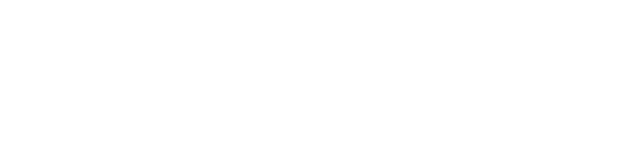
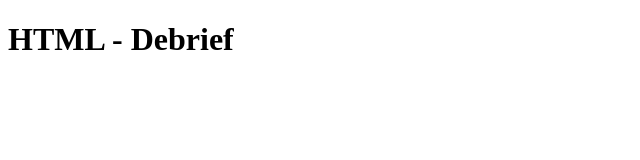
Before and after one commit to happymelonbox/HTML-Debrief, a plain HTML site: page index.html in a window 1280 px wide. Shown: the whole page, without its empty margins (0-640 px from the left). Drawn offline with Linux system fonts and the light colour scheme.

Commit message:
adjusted as per instructions

```diff
--- a/index.html
+++ b/index.html
@@ -5,7 +5,7 @@
     </head>
     <body>
         <div class="main-container">
-            <h1></h1>
+            <h1>HTML - Debrief</h1>
             <h2></h2>
             <h3></h3>
             <h4></h4>
```
